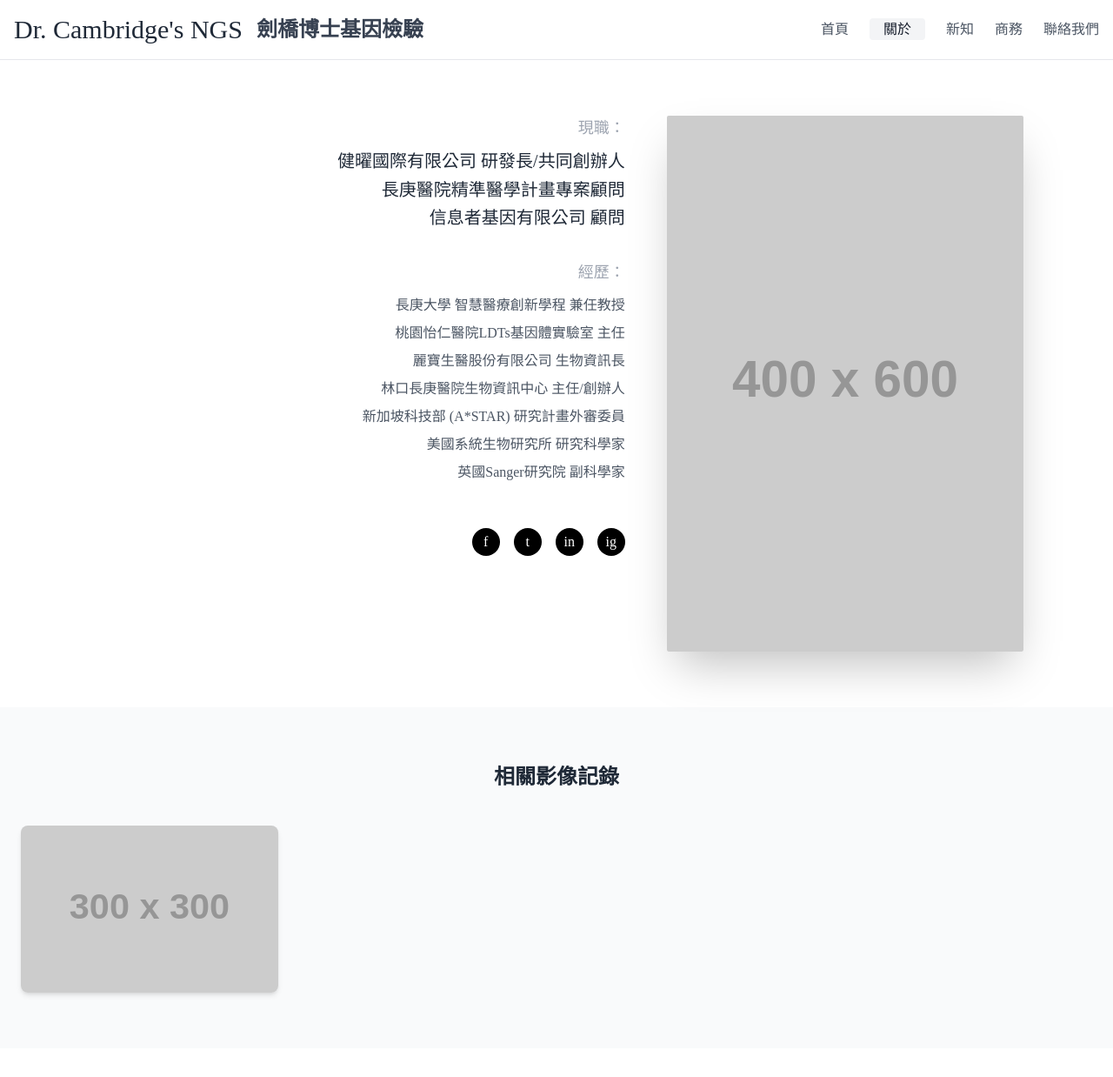
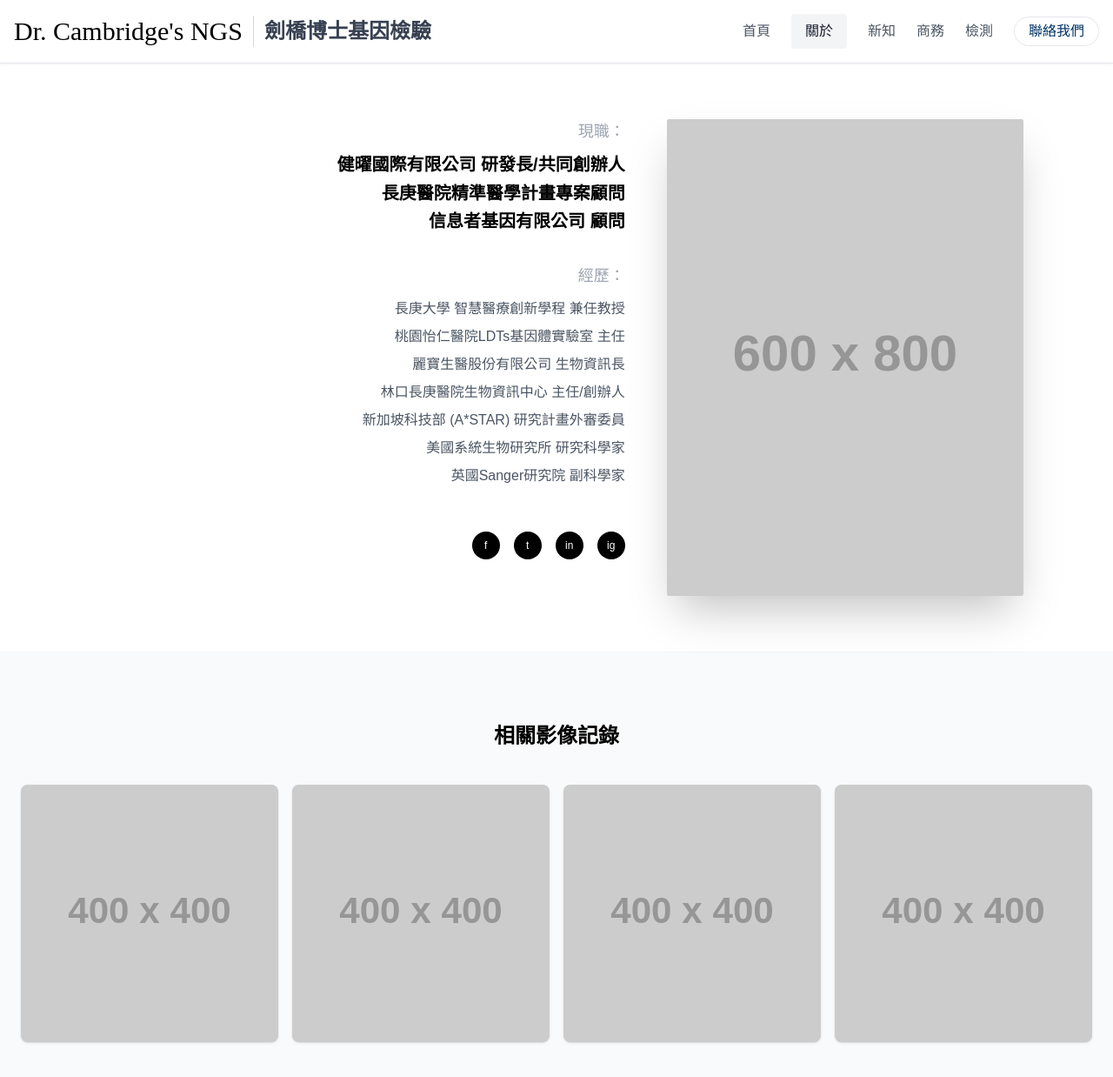
Before and after one commit to leslienmaggie/genewellness, a plain HTML site: page company.html in a window 1280 px wide. Shown: the whole page at 87% size. Before the commit the page ends 1205 px from the top, so only its background shows below. Drawn offline with nearby package versions, Linux system fonts and the light colour scheme; placeholder pictures from the web are drawn by us.

Commit message:
Update company.html

```diff
--- a/company.html
+++ b/company.html
@@ -6,25 +6,29 @@
     <title>關於創始人 | 劍橋博士基因檢驗</title>
     <script src="https://cdn.tailwindcss.com"></script>
     <style>
-        @import url('https://fonts.googleapis.com/css2?family=Noto+Serif+TC:wght@400;700&display=swap');
-        .font-serif-custom { font-family: 'Noto Serif TC', serif; }
+        :root { --primary-blue: #003366; }
+        .text-primary { color: var(--primary-blue); }
+        .logo-font { font-family: 'Old English Text MT', 'Apple Chancery', serif; }
+        /* 針對舊系統優化字體顯示 */
+        body { font-family: "PingFang TC", "Heiti TC", "Microsoft JhengHei", sans-serif; }
     </style>
 </head>
-<body class="bg-white text-gray-800 font-serif-custom">
+<body class="bg-white">
 
-    <nav class="bg-white border-b border-gray-200 sticky top-0 z-50">
-        <div class="container mx-auto px-4 flex justify-between items-center py-4">
-            <div class="flex items-center space-x-4">
-                <h1 class="text-2xl md:text-3xl" style="font-family: serif;">Dr. Cambridge's NGS</h1>
-                <h2 class="text-xl md:text-2xl font-bold text-gray-700">劍橋博士基因檢驗</h2>
+    <nav class="bg-white py-4 shadow-sm border-b sticky top-0 z-50">
+        <div class="container mx-auto px-4 flex justify-between items-center">
+            <div class="flex items-center space-x-3">
+                <span class="logo-font text-2xl md:text-3xl border-gray-300 pr-3 border-r">Dr. Cambridge's NGS</span>
+                <span class="text-xl md:text-2xl font-bold text-gray-700">劍橋博士基因檢驗</span>
             </div>
-            <ul class="hidden md:flex space-x-6 text-gray-600 font-medium">
-                <li><a href="index.html" class="hover:text-blue-600">首頁</a></li>
-                <li><a href="about.html" class="bg-gray-100 px-4 py-1 rounded text-gray-900">關於</a></li>
-                <li><a href="#" class="hover:text-blue-600">新知</a></li>
-                <li><a href="#" class="hover:text-blue-600">商務</a></li>
-                <li><a href="#" class="hover:text-blue-600">聯絡我們</a></li>
-            </ul>
+            <div class="hidden md:flex space-x-6 text-gray-600 font-medium items-center">
+                <a href="index.html" class="hover:text-blue-900 transition">首頁</a>
+                <a href="company.html" class="bg-gray-100 px-4 py-2 rounded text-gray-900">關於</a>
+                <a href="#" class="hover:text-blue-900 transition">新知</a>
+                <a href="#" class="hover:text-blue-900 transition">商務</a>
+                <a href="#" class="hover:text-blue-900 transition">檢測</a>
+                <a href="#" class="text-primary border border-primary px-4 py-1 rounded-full hover:bg-blue-50 transition">聯絡我們</a>
+            </div>
         </div>
     </nav>
 
@@ -34,7 +38,7 @@
             <div class="md:w-1/2 text-center md:text-right space-y-8">
                 <div>
                     <h3 class="text-gray-400 text-lg mb-2">現職：</h3>
-                    <p class="text-xl leading-relaxed">
+                    <p class="text-xl leading-relaxed font-bold">
                         健曜國際有限公司 研發長/共同創辦人<br>
                         長庚醫院精準醫學計畫專案顧問<br>
                         信息者基因有限公司 顧問
@@ -55,31 +59,37 @@
                 </div>
 
                 <div class="flex justify-center md:justify-end space-x-4 pt-4">
-                    <div class="w-8 h-8 bg-black rounded-full flex items-center justify-center text-white">f</div>
-                    <div class="w-8 h-8 bg-black rounded-full flex items-center justify-center text-white">t</div>
-                    <div class="w-8 h-8 bg-black rounded-full flex items-center justify-center text-white">in</div>
-                    <div class="w-8 h-8 bg-black rounded-full flex items-center justify-center text-white">ig</div>
+                    <div class="w-8 h-8 bg-black rounded-full flex items-center justify-center text-white text-xs">f</div>
+                    <div class="w-8 h-8 bg-black rounded-full flex items-center justify-center text-white text-xs">t</div>
+                    <div class="w-8 h-8 bg-black rounded-full flex items-center justify-center text-white text-xs">in</div>
+                    <div class="w-8 h-8 bg-black rounded-full flex items-center justify-center text-white text-xs">ig</div>
                 </div>
             </div>
 
             <div class="md:w-1/3">
-                <img src="https://via.placeholder.com/400x600" alt="Founder" class="w-full h-auto shadow-2xl rounded-sm">
+                <img src="https://via.placeholder.com/600x800?text=Dr.+Cambridge" alt="Founder" class="w-full h-auto shadow-2xl rounded-sm">
             </div>
         </div>
     </section>
 
-    <section class="bg-gray-50 py-16">
-        <div class="container mx-auto px-6">
-            <h2 class="text-2xl font-bold text-center mb-10">相關影像記錄</h2>
+    <section class="bg-gray-50 py-20 border-t border-gray-100">
+        <div class="container mx-auto px-6 text-center">
+            <h2 class="text-2xl font-bold mb-10">相關影像記錄</h2>
 
             <div class="grid grid-cols-2 md:grid-cols-4 gap-4">
-                <a href="#" class="group relative overflow-hidden rounded-lg shadow-md">
-                    <img src="https://via.placeholder.com/300x300" class="w-full h-48 object-cover group-hover:scale-110 transition duration-300">
-                    <div class="absolute inset-0 bg-black/40 opacity-0 group-hover:opacity-100 flex items-center justify-center text-white transition">
-                        查看更多
-                    </div>
-                </a>
+                <div class="aspect-square bg-gray-200 overflow-hidden rounded-lg shadow hover:shadow-lg transition cursor-pointer">
+                    <img src="https://via.placeholder.com/400" class="w-full h-full object-cover hover:scale-105 transition duration-500" alt="Gallery">
                 </div>
+                <div class="aspect-square bg-gray-200 overflow-hidden rounded-lg shadow hover:shadow-lg transition cursor-pointer">
+                    <img src="https://via.placeholder.com/400" class="w-full h-full object-cover hover:scale-105 transition duration-500" alt="Gallery">
+                </div>
+                <div class="aspect-square bg-gray-200 overflow-hidden rounded-lg shadow hover:shadow-lg transition cursor-pointer">
+                    <img src="https://via.placeholder.com/400" class="w-full h-full object-cover hover:scale-105 transition duration-500" alt="Gallery">
+                </div>
+                <div class="aspect-square bg-gray-200 overflow-hidden rounded-lg shadow hover:shadow-lg transition cursor-pointer">
+                    <img src="https://via.placeholder.com/400" class="w-full h-full object-cover hover:scale-105 transition duration-500" alt="Gallery">
+                </div>
+            </div>
         </div>
     </section>
 
```
